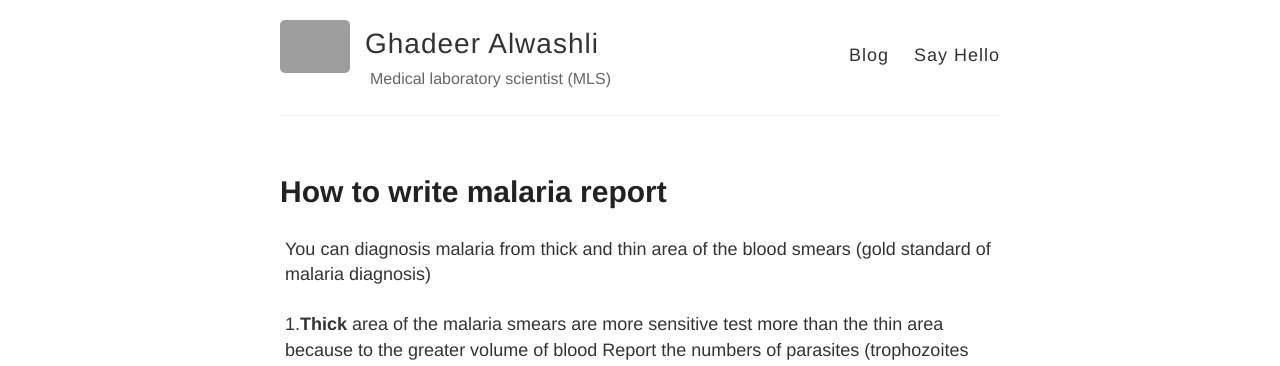
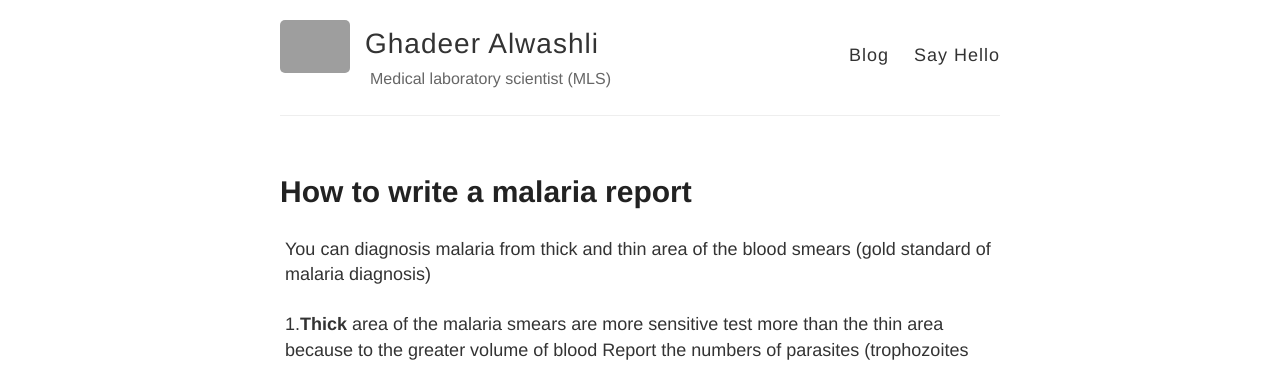
Before and after one commit to ghadeerga/ghadeerga.github.io, a Jekyll site: the page built from _posts/2020-12-02-How_to_write_malaria_report.md, in a window 1280 px wide. Shown: the top 366 px of the page. Built offline with Jekyll 4.4.1, drawn with Linux system fonts in a browser that asks for light colours; grey boxes are pictures that could not be loaded.

Commit message:
whatever

```diff
--- a/_posts/2020-12-02-How_to_write_malaria_report.md
+++ b/_posts/2020-12-02-How_to_write_malaria_report.md
@@ -1,6 +1,6 @@
 ---
 layout: post
-title: How to write malaria report
+title: How to write a malaria report
 ---
 
 You can diagnosis  malaria from thick and thin area of the blood smears (gold standard of malaria diagnosis)
```
Also changed, not shown: 1 other file.
